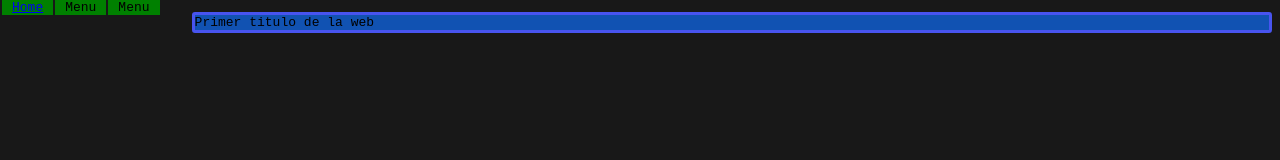
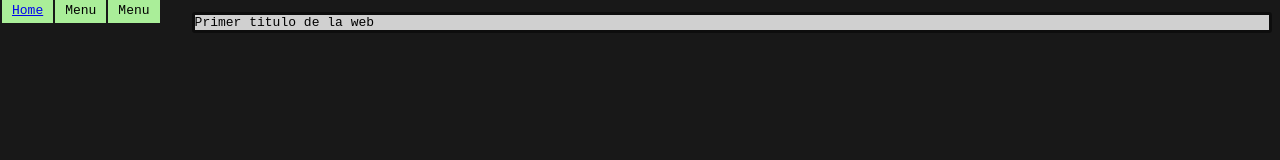
Before and after one commit to trotero/trotero.github.io, a plain HTML site: page index.html in a window 1280 px wide. Drawn offline with Linux system fonts and the light colour scheme.

Commit message:
changing
xd

```diff
--- a/css/style1.css
+++ b/css/style1.css
@@ -10,15 +10,18 @@ body{
 	width:85%;
 	float:right;
 	margin-top:12px;
-	background-color:#1152b2;
+	background-color:#d0d0d0;
 	border-radius:3px;
-	border:solid #4854ef 3px;
+	border:solid #0d0d0d 3px;
 }
 .boton{
 	float:left;
 	margin-left:2px;
+	padding-top:3px;
+	padding-botton:-3px;
 	width:4%;
-	background-color:green;
+	height:2.5%;
+	background-color:#aaee99;
 	text-align:center;
 }
 .boton:hover{
--- a/index.html
+++ b/index.html
@@ -1,12 +1,13 @@
 <html>
-	<head>
+	<header>
 	<link rel="stylesheet" href="css/style1.css">
 		<title>
 		0xc000F_
 		</title>
-	</head>
-	<body>
-	<div class="barnav"><div class="boton"><a href="https://www.trotero.github.io">Home</a></div><div class="boton">Menu</div><div class="boton">Menu</div></div>
+	</header>
+	<nav><div class="barnav"><div class="boton"><a href="https://www.trotero.github.io">Home</a></div><div class="boton">Menu</div><div class="boton">Menu</div></div></nav>
+	<section>
+
 	<div class="contenido">Primer titulo de la web</div>
-	</body>
+	</section>
 </html>
```
